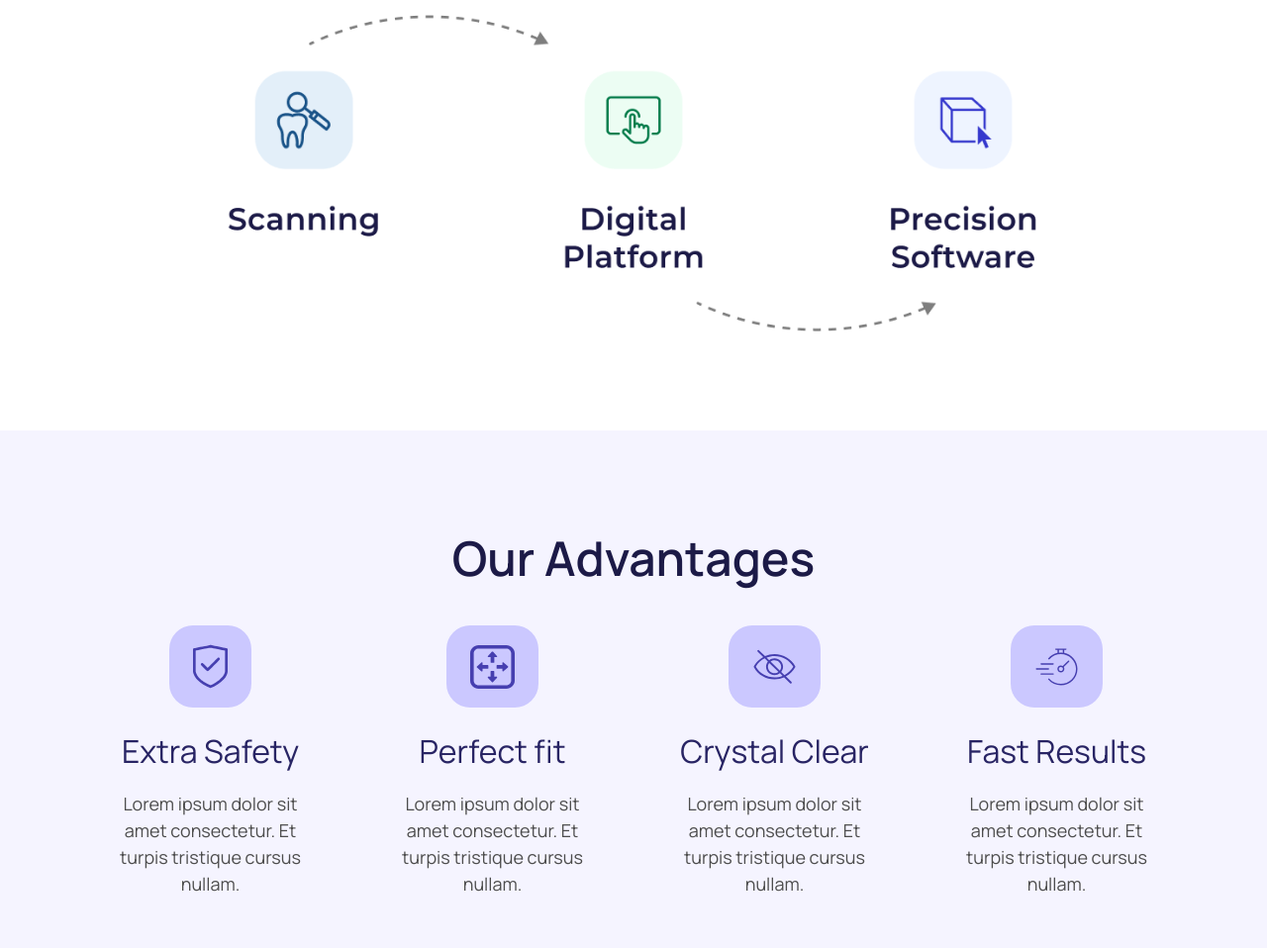
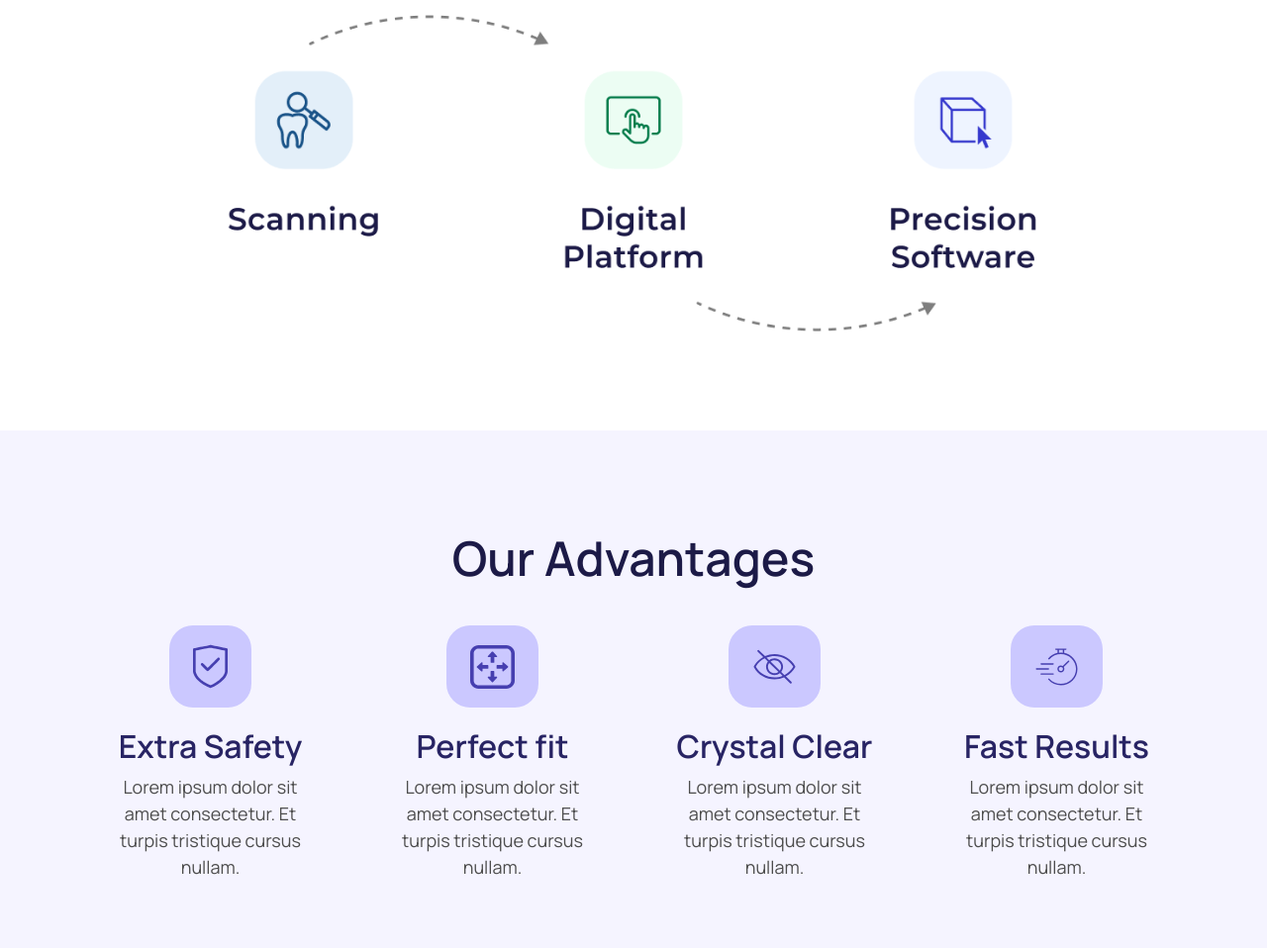
Before and after one commit to Hazem221/Midligner, a plain HTML site: page index.html in a window 1280 px wide. Shown: the part 1677-2635 px from the top of the page at 99% size. Drawn offline with Linux system fonts and the light colour scheme; a web font is replaced by a local one.

Commit message:
fix advanteges header

```diff
--- a/css/sass/_main.scss
+++ b/css/sass/_main.scss
@@ -60,6 +60,7 @@
     &__contact-us {
         background-color: #170F49 !important;
         font-size: 24px !important;
+        border: none !important;
     }
 
     &__image {
@@ -115,6 +116,10 @@
     padding-top: 100px;
     padding-bottom: 52px;
     background-color: #F5F4FF;
+
+    &__header {
+        font-size: 32px;
+    }
 
     &__title {
         font-size: 48px;
--- a/index.html
+++ b/index.html
@@ -144,9 +144,9 @@
               <img src="./images/safty.svg" alt="safty">
             </div>
             <div class="advantages__content">
-              <p class="violet-text">
+              <h5 class="advantages__header violet-text">
                 Extra Safety
-              </p>
+              </h5>
               <p class="gray-text">
                 Lorem ipsum dolor sit amet consectetur. Et turpis tristique cursus nullam.
               </p>
@@ -159,9 +159,9 @@
             </div>
             <div class="advantages__content">
 
-              <p class="violet-text">
+              <h5 class="advantages__header violet-text">
                 Perfect fit
-              </p>
+              </h5>
               <p class="gray-text">
                 Lorem ipsum dolor sit amet consectetur. Et turpis tristique cursus nullam.
               </p>
@@ -172,9 +172,9 @@
               <img src="./images/crystal-clear.svg" alt="crystal-clear">
             </div>
             <div class="advantages__content">
-              <p class="violet-text">
+              <h5 class="advantages__header violet-text">
                 Crystal Clear
-              </p>
+              </h5>
               <p class="gray-text">
                 Lorem ipsum dolor sit amet consectetur. Et turpis tristique cursus nullam.
               </p>
@@ -187,9 +187,9 @@
               <img src="./images/fast-results.svg" alt="fast-results">
             </div>
             <div class="advantages__content">
-              <p class="violet-text">
+              <h5 class="advantages__header violet-text">
                 Fast Results
-              </p>
+              </h5>
               <p class="gray-text">
                 Lorem ipsum dolor sit amet consectetur. Et turpis tristique cursus nullam.
               </p>
```
Also changed, not shown: css/index.css, 1 other file.
